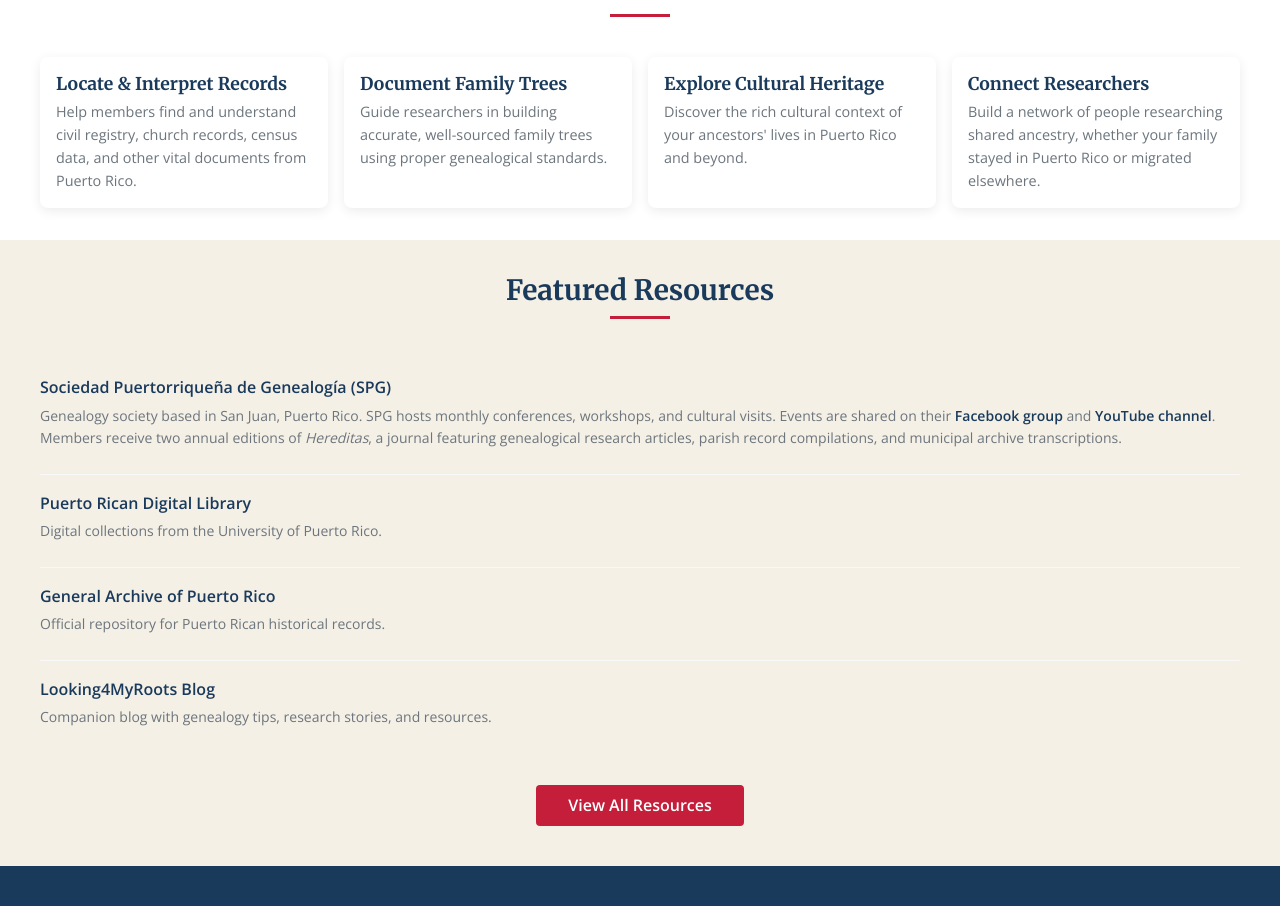
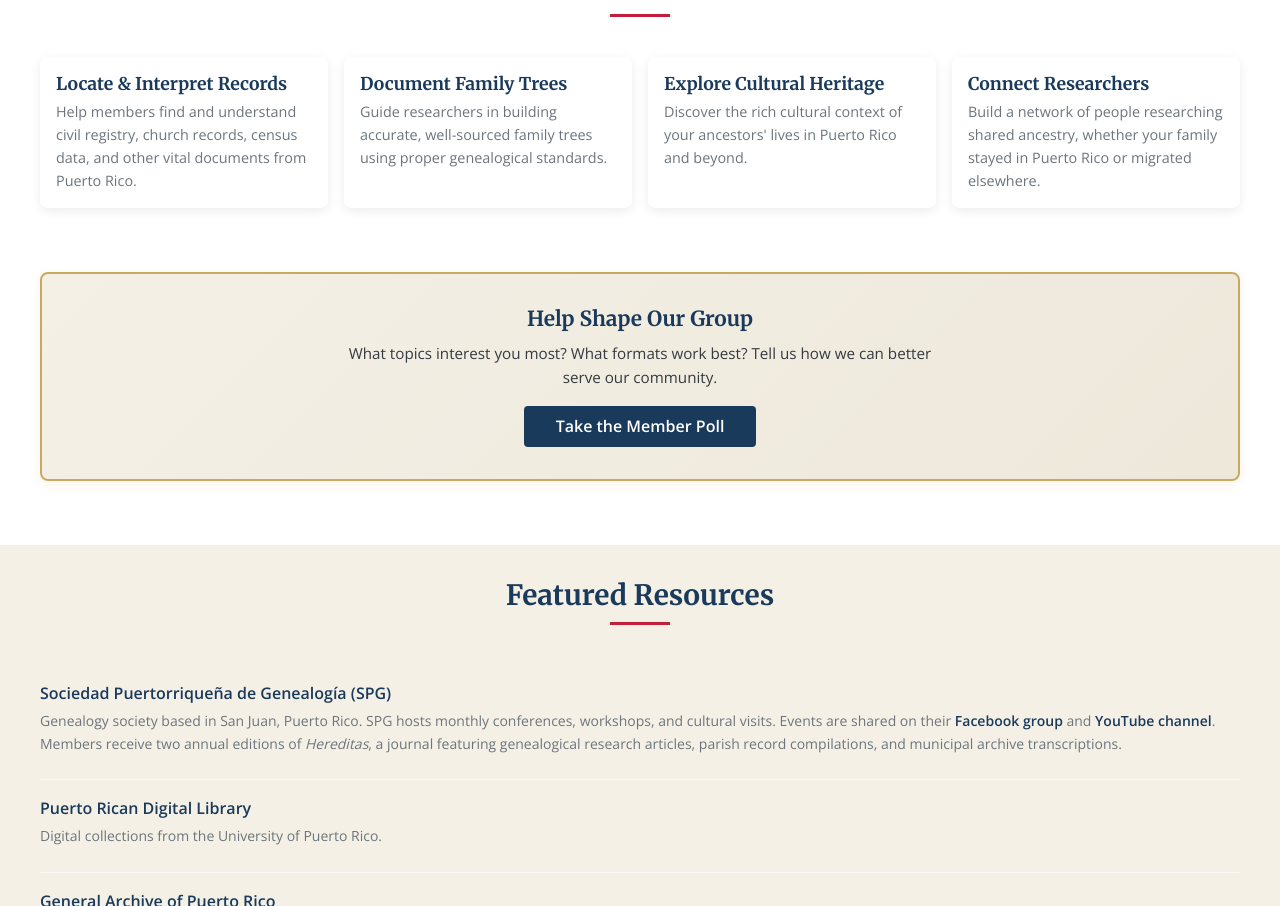
Before and after one commit to SylviaVargas/puertoricangenealogygroup, a Jekyll site: the page built from index.md, in a window 1280 px wide, cut to the strip 748-1654 px from the top of the page. Built offline with Jekyll 4.4.1, drawn with Linux system fonts in a browser that asks for light colours.

Commit message:
Adding poll link to site

```diff
--- a/assets/css/style.css
+++ b/assets/css/style.css
@@ -111,20 +111,21 @@
 }
 
 .header-container {
+  width: 100%;
   max-width: var(--max-width);
   margin: 0 auto;
   padding: var(--spacing-md) var(--spacing-md);
+  /* reduce horizontal padding */
   min-height: 96px;
   display: flex;
-  flex-direction: row;
   align-items: center;
-  gap: var(--spacing-md);
 }
 
 /* Logo Section - Left-aligned */
 .header-logo-section {
   flex-shrink: 0;
   display: flex;
+  margin-right: var(--spacing-md);
   align-items: center;
   padding-right: var(--spacing-md);
   border-right: 1px solid rgba(26, 58, 92, 0.15);
@@ -136,6 +137,7 @@
   object-fit: contain;
   display: block;
 }
+
 .logo-link {
   display: flex;
   align-items: center;
@@ -161,11 +163,12 @@
   letter-spacing: 0.04em;
   text-transform: uppercase;
 }
+
 /* Navigation Section - Right of Logo */
 .main-nav {
   flex: 1;
   display: flex;
-  justify-content: flex-end;
+  justify-content: flex-start;
   align-items: center;
   position: relative;
   gap: var(--spacing-md);
@@ -974,6 +977,40 @@
   background-color: var(--color-light-gray);
 }
 
+/* ===== Poll Callout ===== */
+.poll-callout {
+  background: linear-gradient(135deg, var(--color-cream) 0%, #ede8da 100%);
+  border: 2px solid var(--color-gold);
+  border-radius: 8px;
+  padding: var(--spacing-lg);
+  text-align: center;
+  margin-bottom: var(--spacing-lg);
+  box-shadow: 0 3px 12px rgba(201, 169, 98, 0.15);
+}
+
+.poll-callout h3 {
+  color: var(--color-navy);
+  font-size: 1.3rem;
+  margin-bottom: var(--spacing-sm);
+}
+
+.poll-callout p {
+  color: var(--color-dark-gray);
+  font-size: 0.95rem;
+  max-width: 600px;
+  margin: 0 auto var(--spacing-md);
+}
+
+.poll-callout .btn-primary {
+  background: var(--color-navy);
+  color: var(--color-white);
+}
+
+.poll-callout .btn-primary:hover {
+  background: var(--color-red);
+  color: var(--color-white);
+}
+
 /* ===== Print Styles ===== */
 @media print {
 
--- a/index.md
+++ b/index.md
@@ -75,6 +75,16 @@
   </div>
 </section>
 
+<section class="section">
+  <div class="section-container">
+    <div class="poll-callout">
+      <h3>Help Shape Our Group</h3>
+      <p>What topics interest you most? What formats work best? Tell us how we can better serve our community.</p>
+      <a href="https://docs.google.com/forms/d/e/1FAIpQLSdfbrukgdx6v3fAxKiKS2ZwKb0d38DT12axvA3fXZXk_nN81g/viewform?usp=header" class="btn btn-primary" target="_blank" rel="noopener">Take the Member Poll</a>
+    </div>
+  </div>
+</section>
+
 <section class="section bg-cream">
   <div class="section-container">
     <div class="section-title">
```
Also changed, not shown: es/index.md (+10 -0 lines), es/reuniones.md (+6 -0 lines), meetings.md (+6 -0 lines).
